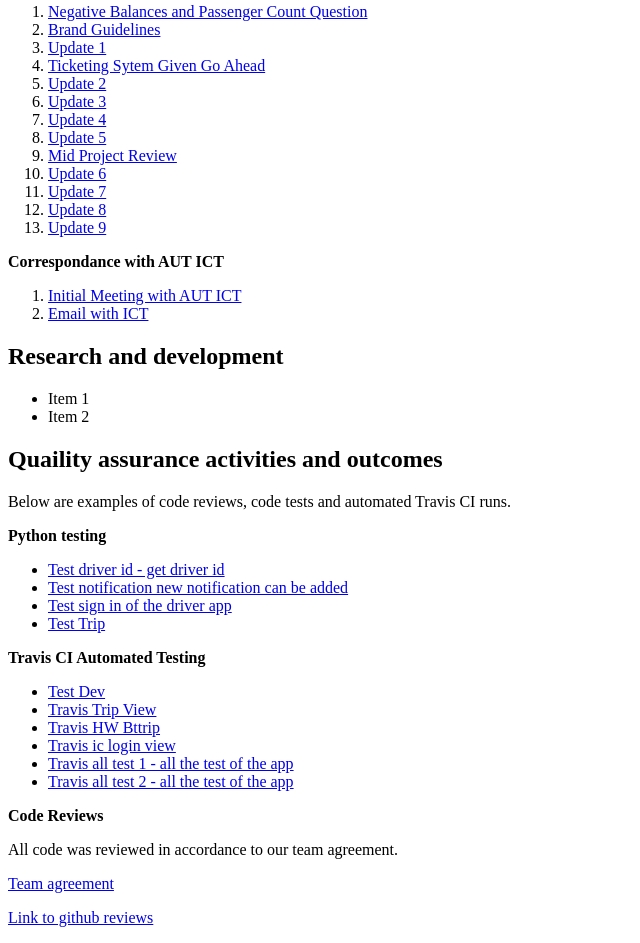
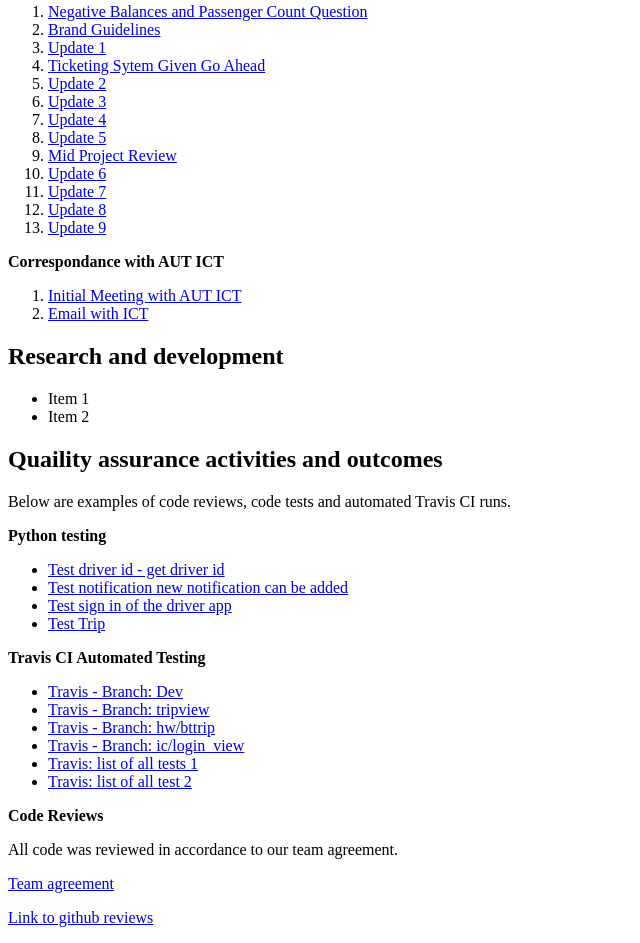
Before and after one commit to autlamps/tessera-evidence, a plain HTML site: page index.html in a window 1280 px wide. Shown: the part 656-1599 px from the top of the page, without its empty margins (0-640 px from the left). Drawn offline with Linux system fonts and the light colour scheme.

Commit message:
reworked qa section

```diff
--- a/index.html
+++ b/index.html
@@ -75,12 +75,12 @@
     </ul>
     <b>Travis CI Automated Testing</b>
     <ul>
-        <li><a href="/qa/images/travis-dev.png">Test Dev</a></li>
-        <li><a href="/qa/images/travis-dp-trip-view.png">Travis Trip View</a></li>
-        <li><a href="/qa/images/travis-hw:bttrip.png">Travis HW Bttrip</a></li>
-        <li><a href="/qa/images/travis-ic-login-view.png">Travis ic login view</a></li>
-        <li><a href="/qa/images/travis-test-1.png">Travis all test 1 - all the test of the app</a></li>
-        <li><a href="/qa/images/travis-test-2.png">Travis all test 2 - all the test of the app</a></li>
+        <li><a href="/qa/images/travis-dev.png">Travis - Branch: Dev</a></li>
+        <li><a href="/qa/images/travis-dp-trip-view.png">Travis - Branch: tripview</a></li>
+        <li><a href="/qa/images/travis-hw:bttrip.png">Travis - Branch: hw/bttrip</a></li>
+        <li><a href="/qa/images/travis-ic-login-view.png">Travis - Branch: ic/login_view</a></li>
+        <li><a href="/qa/images/travis-test-1.png">Travis: list of all tests 1</a></li>
+        <li><a href="/qa/images/travis-test-2.png">Travis: list of all test 2</a></li>
     </ul>
     <b>Code Reviews</b>
     <p>All code was reviewed in accordance to our team agreement.</p>
```
